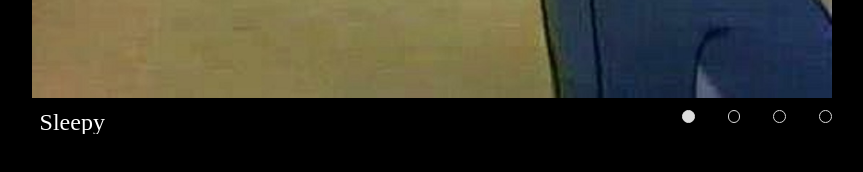
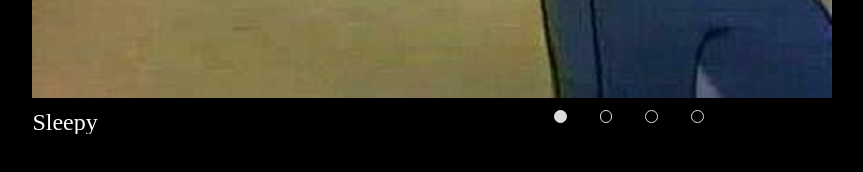
Before and after one commit to Lavazz/cssMemeSlider, a plain HTML site: page cssMemeSlider/index.html in a window 1280 px wide. Shown: the part 474-646 px from the top of the page, without its empty margins (182-1045 px from the left). Drawn offline with Linux system fonts and the light colour scheme.

Commit message:
fix: controls align Sun, Sep 17, 2023 08:56:47 AM

```diff
--- a/cssMemeSlider/style.css
+++ b/cssMemeSlider/style.css
@@ -37,7 +37,7 @@ body {
 }
 
 .controls {
-	margin-left: 48em;
+	margin-left: 50%;
 	margin-top: -4em;
 	position: absolute;
 	z-index: 1;
@@ -88,7 +88,7 @@ body {
 
 p{
 	color: white;
-	margin: 0.3em;
+	margin: 0.3em 0;
 	font-size: 1.5em;
 }
 
```
